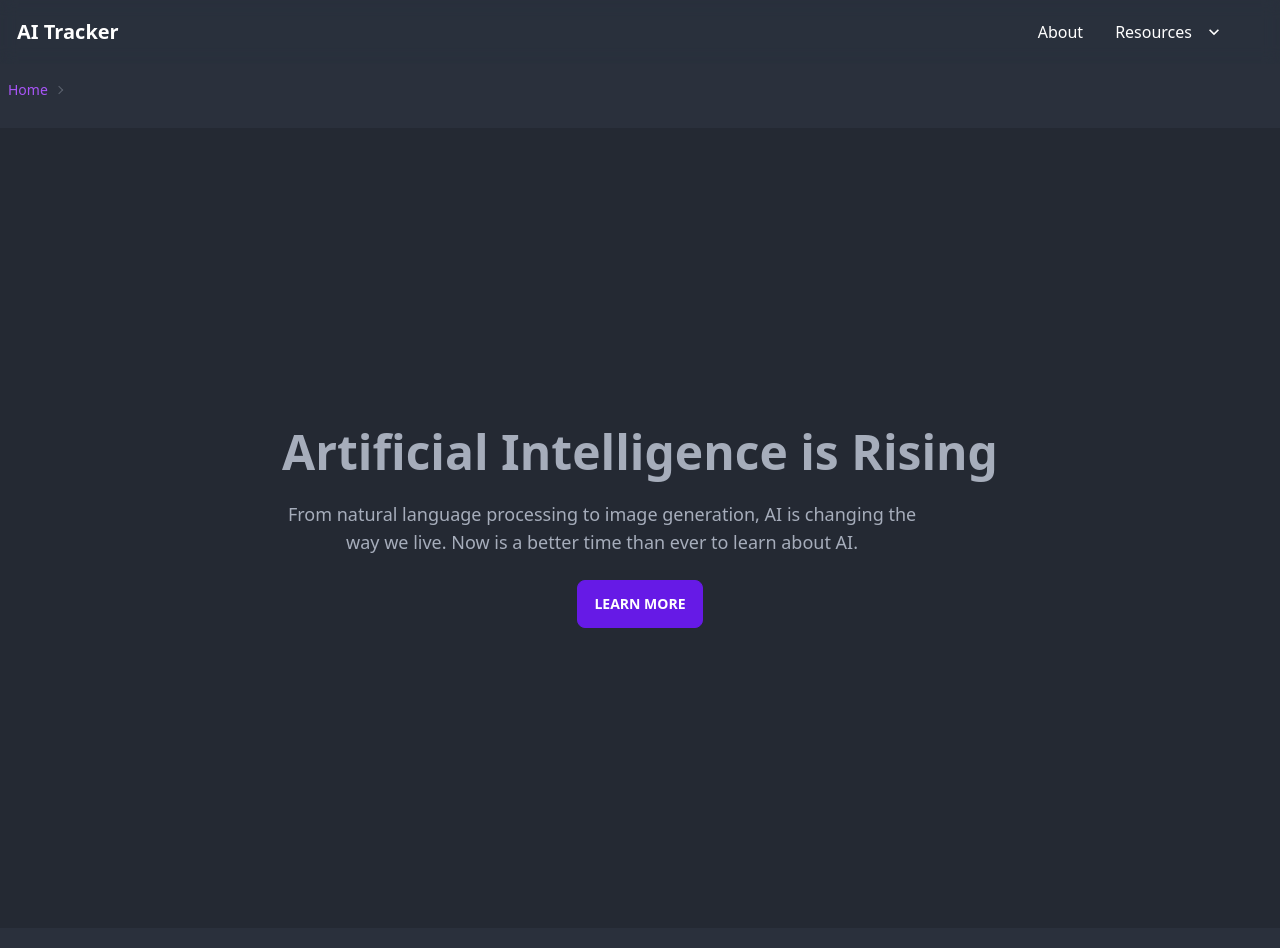
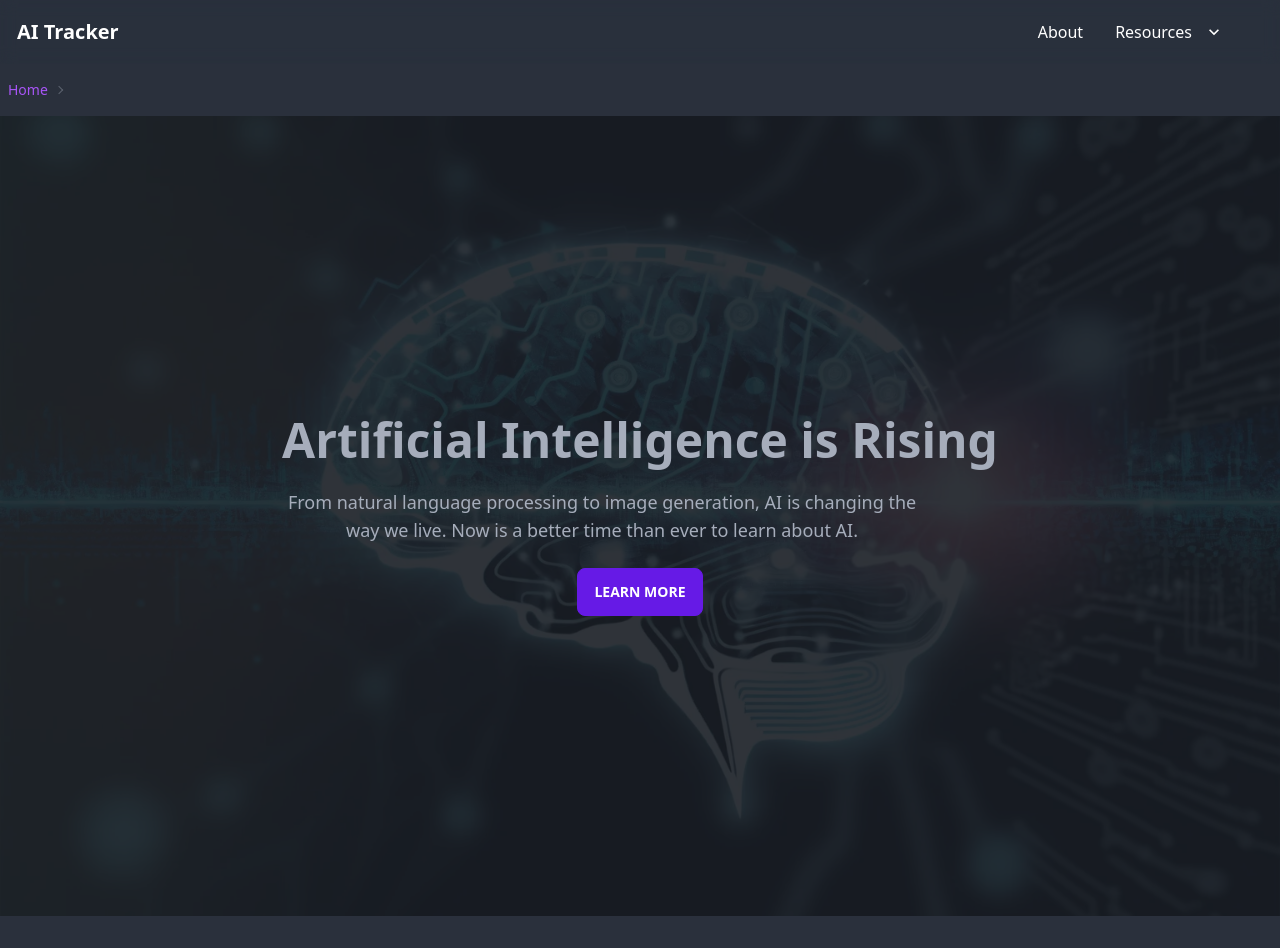
Before and after one commit to acheong08/track.duti.tech, a SvelteKit app: page / in a window 1280 px wide. After the commit the page ends 916 px from the top, so only its background shows below. Built offline with nearby package versions, Linux system fonts and the light colour scheme.

Commit message:
backdrop

```diff
--- a/src/routes/+layout.svelte
+++ b/src/routes/+layout.svelte
@@ -4,6 +4,5 @@
 </script>
 
 <Header />
-<div class="my-5">
-	<slot />
-</div>
+
+<slot />
--- a/src/routes/+page.svelte
+++ b/src/routes/+page.svelte
@@ -1,4 +1,9 @@
-<div class="hero min-h-screen bg-base-200">
+<script lang="ts">
+	import AI_art from '$lib/images/backdrop.webp';
+</script>
+
+<div class="hero min-h-screen bg-base-100 " style="background-image: url({AI_art});">
+	<div class="hero-overlay bg-opacity-90" />
 	<div class="hero-content text-center">
 		<div class="max-w-full">
 			<h1 class="text-5xl font-bold ">Artificial Intelligence is Rising</h1>
```
Also changed, not shown: src/lib/images/backdrop.webp (added).
